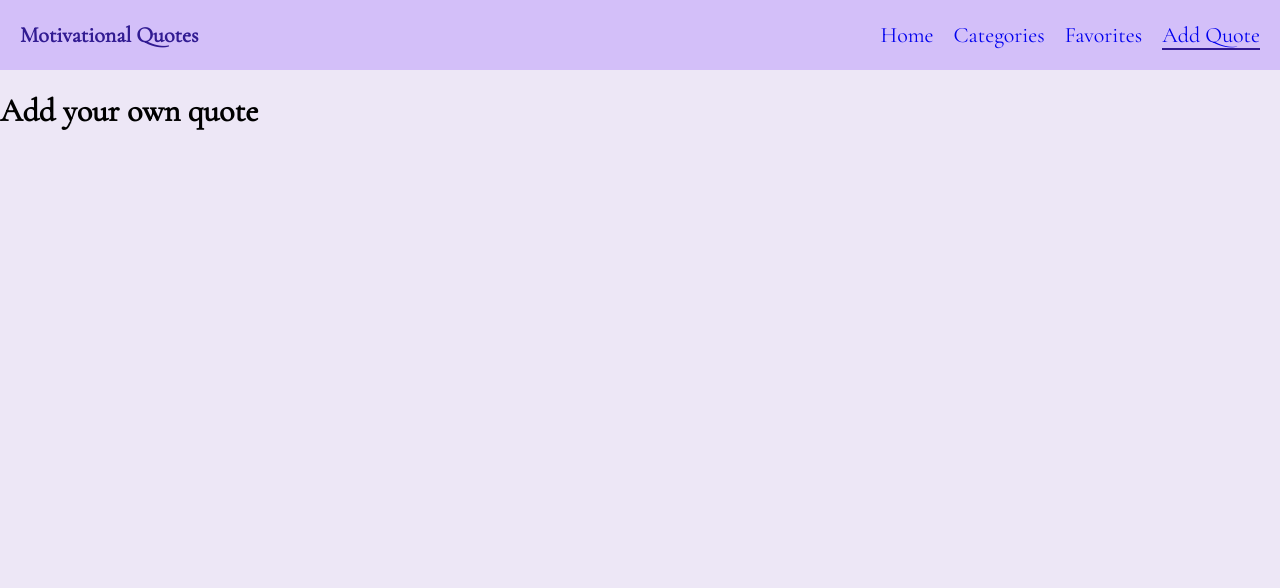
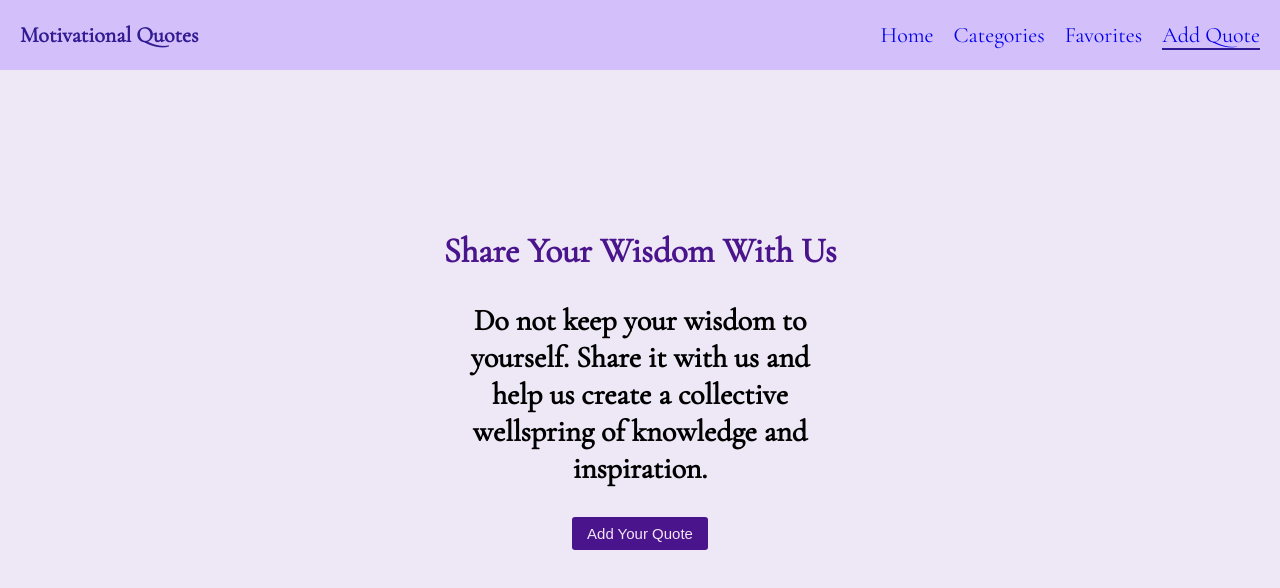
Before and after one commit to naliyeeva/motivationalQuotes, a Next.js app: page /add-quote in a window 1280 px wide. Shown: the top 588 px of the page. Built offline with nearby package versions, Linux system fonts and the light colour scheme.

Commit message:
applied changes to add quote page

```diff
--- a/app/add-quote/page.tsx
+++ b/app/add-quote/page.tsx
@@ -1,7 +1,9 @@
+import AddQuoteForm from "@/components/AddQuoteForm";
+
 export default function AddQuote() {
     return (
         <>
-            <h1>Add your own quote</h1>
+            <AddQuoteForm />
         </>
     )
 }
--- a/app/categories/[categoryType]/page.tsx
+++ b/app/categories/[categoryType]/page.tsx
@@ -7,13 +7,15 @@ import CategoryDetail from "@/components/CategoryDetail";
 export default function Category() {
     const params = useParams();
 
+    const decodedCategoryType = decodeURIComponent(params.categoryType);
+
     const selectedCategory = categoryTypes.filter(
-        (category: Category) => category.type === params.categoryType
+        (category: Category) => category.type === decodedCategoryType
     );
 
     return (
         <>
-            <h1>Category: {params.categoryType}</h1>
+            <h1>Category: {decodedCategoryType}</h1>
             <p>{selectedCategory.length > 0 && <CategoryDetail chosenCategory={selectedCategory[0].content} />}</p>
         </>
     )
--- a/categoryTypesStorage.ts
+++ b/categoryTypesStorage.ts
@@ -25,4 +25,10 @@ export const categoryTypes: Category[] = [
         unicode: '&#127773;',
         content: 'Quotes about positivity'
     },
+    {
+        id: 'c5',
+        type: 'My Quotes',
+        unicode: '&#9997;',
+        content: 'Quotes that I added'
+    }
 ];
--- /dev/null
+++ b/components/AddQuoteForm.tsx
@@ -0,0 +1,53 @@
+'use client';
+import '../styles/AddQuoteForm.scss';
+import {useState} from "react";
+
+const AddQuoteForm = () => {
+    const [yourQuote, setYourQuote] = useState<string>('');
+    const [active, setActive] = useState<boolean>(false);
+
+    const handleQuote = (event: React.FormEvent<HTMLTextAreaElement>) => {
+        setYourQuote(event.target.value);
+    }
+
+    const handleFocus = () => {
+        setActive(true);
+    }
+
+    const handleBlur = () => {
+        setActive(false);
+    }
+
+    return (
+        <>
+            <div className="share-text-container">
+                <h2 className="share-text">Share Your Wisdom With Us</h2>
+                <section className="text-section-wrapper">
+                    <p className="text-in-section">Do not keep your wisdom to yourself. Share it with us and help us create a collective wellspring of knowledge and inspiration.</p>
+                </section>
+                <button className="add-quote-button">Add Your Quote</button>
+            </div>
+        </>
+        // <div className="add-quote-container">
+        //     <form className="add-quote-form">
+        //         <div className="input-container">
+        //             <label className="your-quote-label">Your Quote</label>
+        //             <textarea
+        //                 className={`quote-textarea ${active ? "active" : ""}`}
+        //                 onChange={handleQuote}
+        //                 onFocus={handleFocus}
+        //                 onBlur={handleBlur}
+        //                 value={yourQuote}
+        //                 maxLength="50"
+        //             />
+        //         </div>
+        //         <div className="quote-preview">
+        //             {yourQuote && <b>❝ {yourQuote} ❞</b>}
+        //         </div>
+        //         <button className="save-quote-btn">Save Your Quote</button>
+        //     </form>
+        // </div>
+    )
+}
+
+export default AddQuoteForm;
--- /dev/null
+++ b/styles/AddQuoteForm.scss
@@ -0,0 +1,101 @@
+.add-quote-container {
+  height: 80vh;
+  display: flex;
+  justify-content: center;
+  align-items: center;
+  font-size: 20px;
+
+  .add-quote-form {
+    border-radius: 10px;
+    background-color: #F3E5F5;
+    height: 380px;
+    width: 400px;
+    display: flex;
+    flex-direction: column;
+    justify-content: center;
+    align-items: center;
+    box-shadow: 0 3px 7px 0 rgba(0, 0, 0, 0.4);
+
+    .input-container {
+      display: flex;
+      flex-direction: column;
+      margin-bottom: 10px;
+
+      .your-quote-label {
+        text-shadow: 0 1px #E1BEE7;
+        margin-bottom: 7px;
+      }
+
+      .quote-textarea {
+        width: 100%;
+        height: 60px;
+        resize: none;
+        outline: none;
+        border: 1px solid #CE93D8;
+        border-radius: 3px;
+        transition: border .5s;
+        font-size: 17px;
+
+        &.active {
+          border: 2px solid #CE93D8;
+        }
+      }
+    }
+
+    .quote-preview {
+      width: 175px;
+      height: 80px;
+      font-style: italic;
+      margin-bottom: 10px;
+      //overflow: hidden;
+    }
+
+    .save-quote-btn {
+      background-color: #AB47BC;
+      color: #FFF;
+      border: none;
+      border-radius: 3px;
+      padding: 7px 15px;
+      font-size: 17px;
+      font-family: 'Cormorant Garamond', serif;
+      cursor: pointer;
+    }
+  }
+}
+
+// -----------------------------------------------
+
+.share-text-container {
+  height: 80vh;
+  display: flex;
+  flex-direction: column;
+  justify-content: center;
+  align-items: center;
+
+  .share-text {
+    font-size: 35px;
+    margin: 0;
+    color: #4A148C;
+  }
+
+  .text-section-wrapper {
+    width: 380px;
+
+    .text-in-section {
+      font-size: 30px;
+      text-align: center;
+      color: #000000;
+      font-weight: 600;
+    }
+  }
+
+  .add-quote-button {
+    border-radius: 3px;
+    border: none;
+    padding: 8px 15px;
+    background-color: #4A148C;
+    color: #F3E5F5;
+    font-size: 15px;
+    cursor: pointer;
+  }
+}
--- a/styles/global.scss
+++ b/styles/global.scss
@@ -1,4 +1,8 @@
 @import url('https://fonts.googleapis.com/css2?family=Cormorant+Garamond&display=swap');
+
+* {
+  box-sizing: border-box;
+}
 
 body {
   margin: 0;
```
